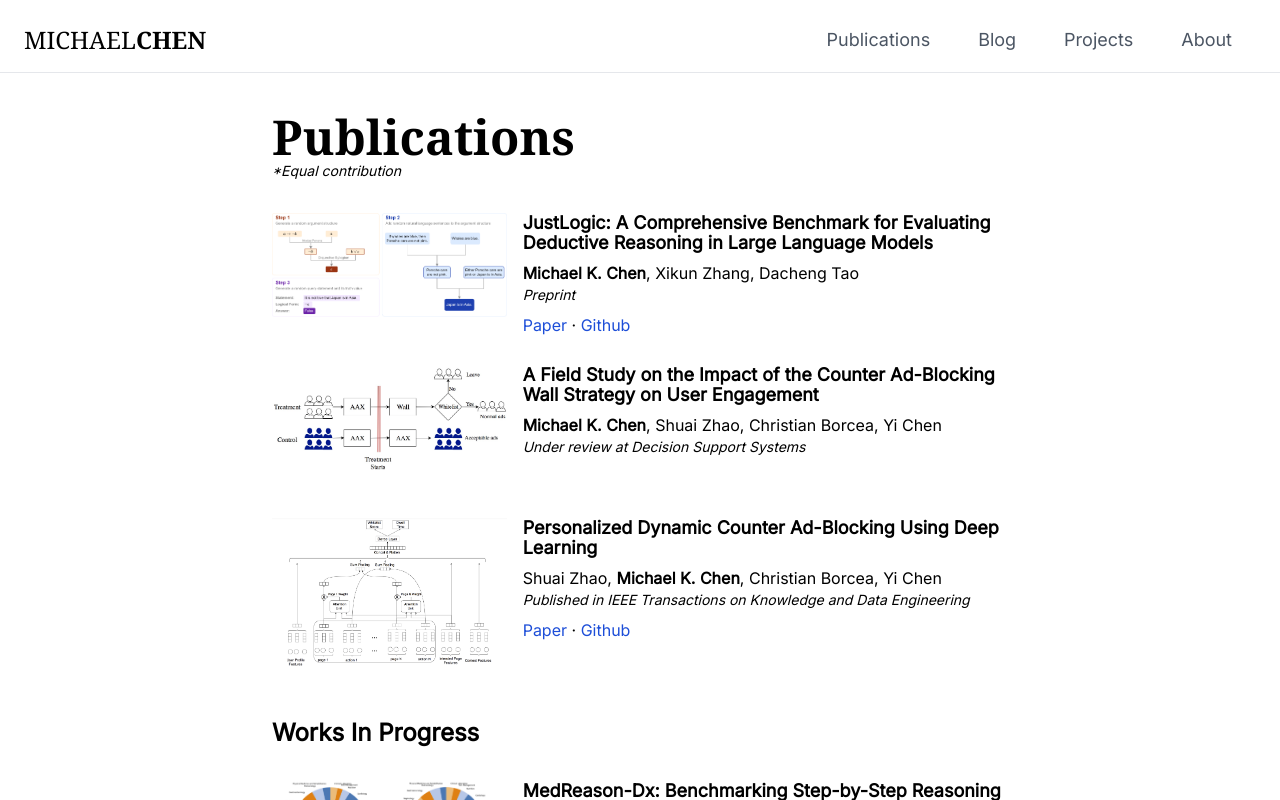
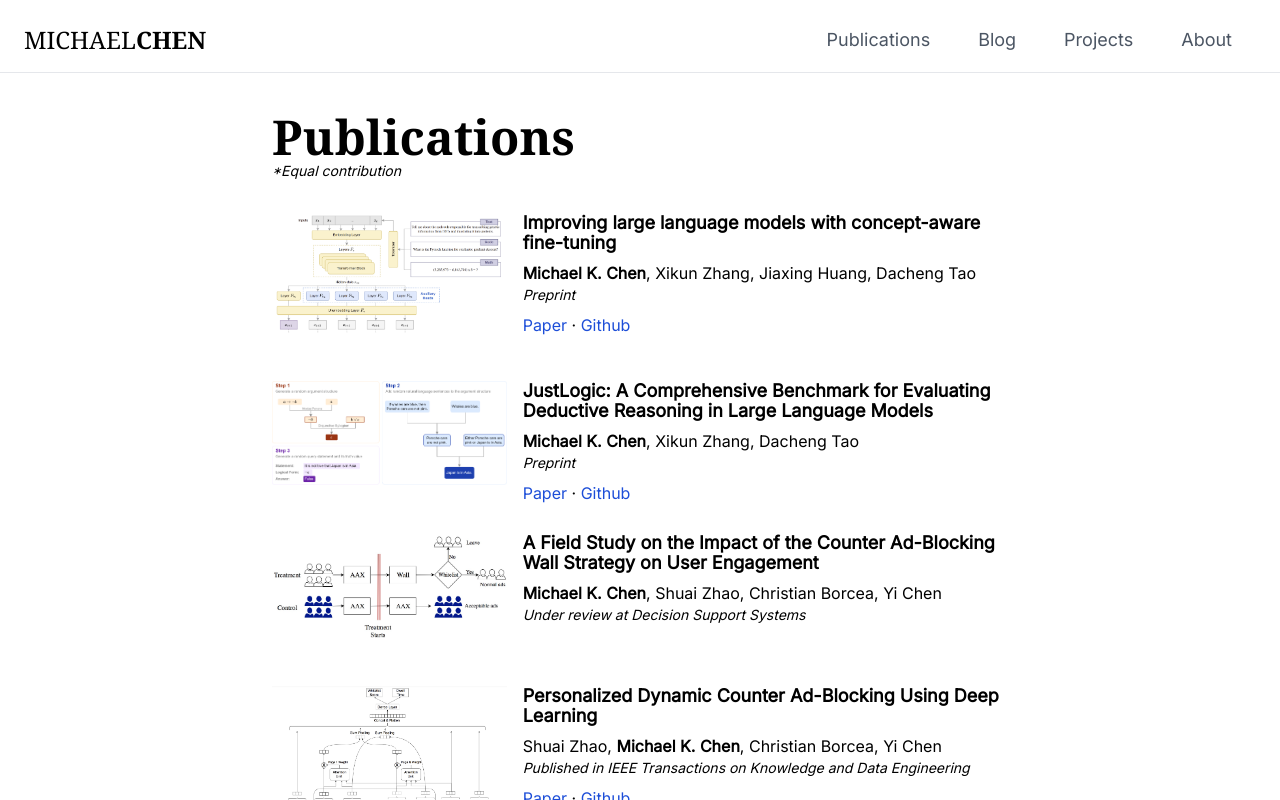
Before and after one commit to michaelchen-lab/blog, a Next.js app: page /publications in a window 1280 px wide. Shown: the top 800 px of the page. Built offline with nearby package versions, Linux system fonts and the light colour scheme.

Commit message:
add caft paper

```diff
--- a/pages/publications.js
+++ b/pages/publications.js
@@ -14,6 +14,16 @@ const Publications = () => {
                     <p className='text-sm italic'>*Equal contribution</p>
                     <section className="mt-8">
                         <div class="grid sm:grid-cols-3 grid-cols-1 gap-4">
+                            <img className="col-span-1 mb-8" src="caft.png" alt="caft-graphic"/>
+                            <div className='col-span-2'>
+                                <h1 className='text-lg leading-5 font-bold mb-2'>Improving large language models with concept-aware fine-tuning</h1>
+                                <p><span className='font-bold'>Michael K. Chen</span>, Xikun Zhang, Jiaxing Huang, Dacheng Tao</p>
+                                <p className='italic text-sm'>Preprint</p>
+                                <p className="mt-2">
+                                    <TextLink to="https://www.arxiv.org/abs/2506.07833">Paper</TextLink> · {' '}
+                                    <TextLink to="https://github.com/michaelchen-lab/caft-llm">Github</TextLink>
+                                </p>
+                            </div>
                             <img className="col-span-1 mb-8" src="justlogic.png" alt="justlogic-graphic"/>
                             <div className='col-span-2'>
                                 <h1 className='text-lg leading-5 font-bold mb-2'>JustLogic: A Comprehensive Benchmark for Evaluating Deductive Reasoning in Large Language Models</h1>
```
Also changed, not shown: public/caft.PNG (added).
